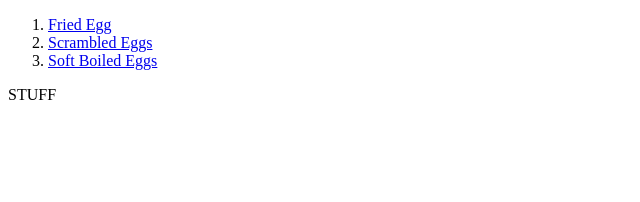
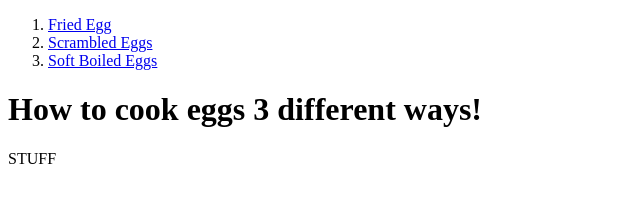
Before and after one commit to stuycs-gh-classrooms/10-web-rzheng287, a plain HTML site: page site/index.html in a window 1280 px wide. Shown: the whole page, without its empty margins (0-640 px from the left). Drawn offline with Linux system fonts and the light colour scheme.

Commit message:
added heading 1

```diff
--- a/site/index.html
+++ b/site/index.html
@@ -16,7 +16,9 @@
         <li class="page"><a href= "p2.html">Soft Boiled Eggs</a></li>
         </ol>
         </nav>
-
+    <h1>
+      How to cook eggs 3 different ways!
+      </h1>
     <p>
       STUFF
     </p>
```
